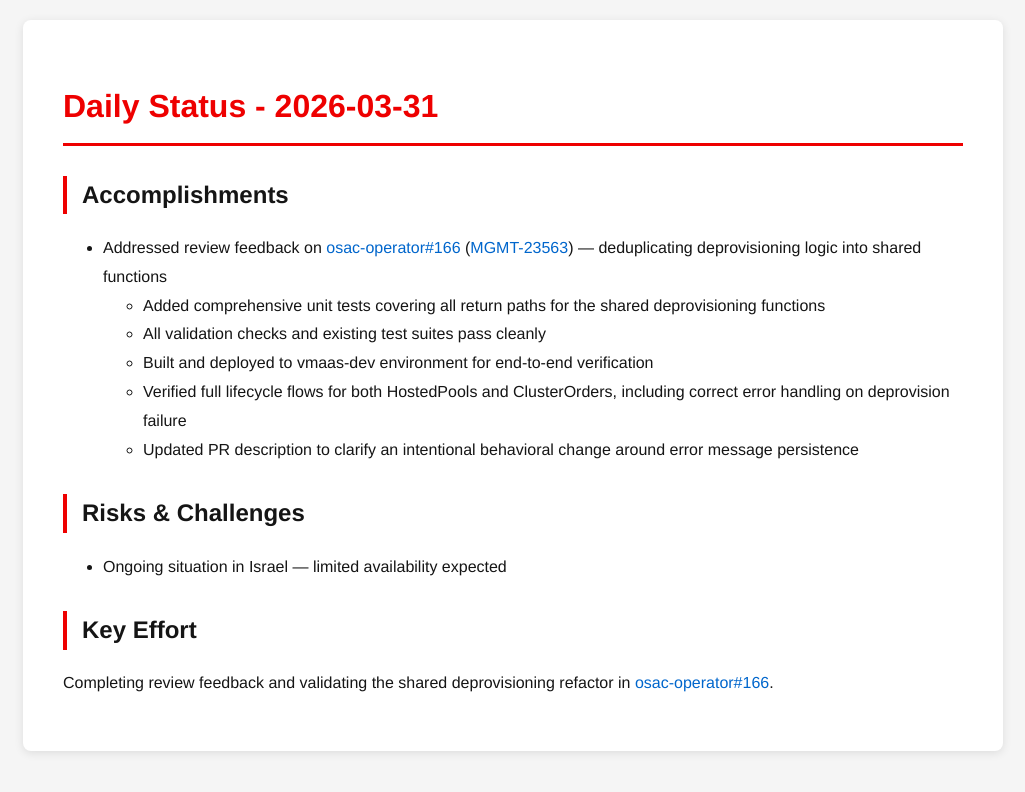
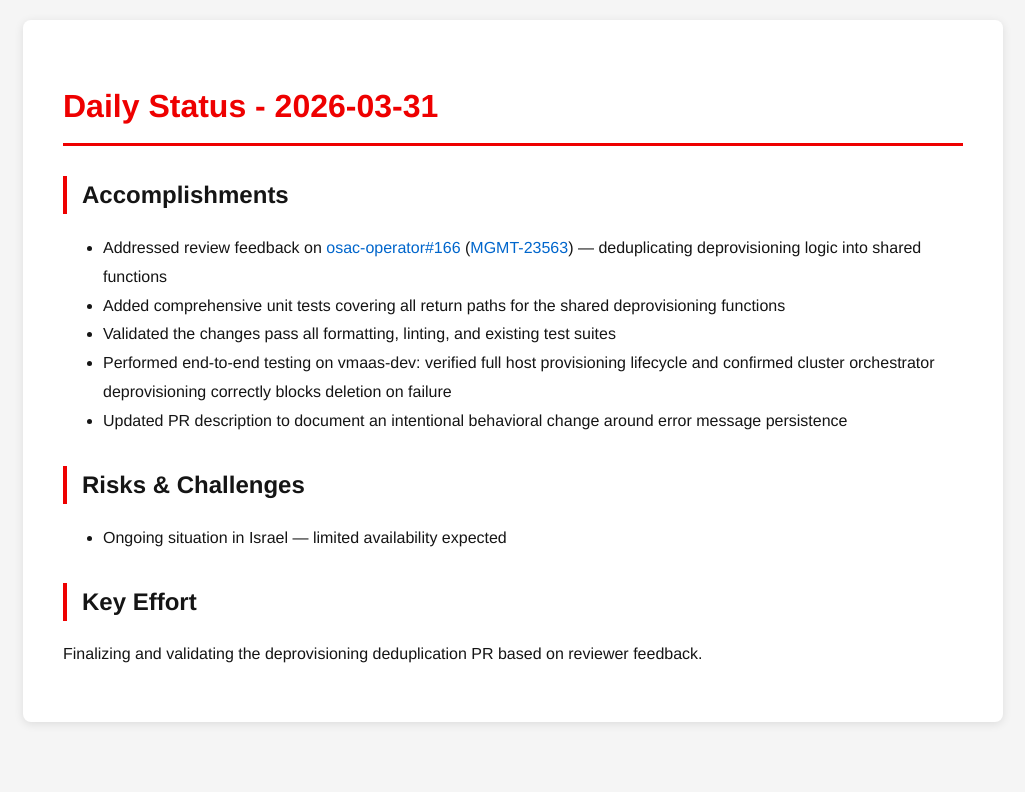
Before and after one commit to tzvatot/daily-status, a Jekyll site: the page built from 2026-03-31.md, in a window 1280 px wide. Shown: the top 792 px of the page, without its empty margins (127-1152 px from the left). Built offline with Jekyll 4.4.1, drawn with Linux system fonts in a browser that asks for light colours.

Commit message:
Daily status update - 2026-03-31

```diff
--- a/2026-03-31.md
+++ b/2026-03-31.md
@@ -8,14 +8,13 @@ date: 2026-03-31
 
 ## Accomplishments
 - Addressed review feedback on [osac-operator#166](https://github.com/osac-project/osac-operator/pull/166) ([MGMT-23563](https://issues.redhat.com/browse/MGMT-23563)) — deduplicating deprovisioning logic into shared functions
-  - Added comprehensive unit tests covering all return paths for the shared deprovisioning functions
-  - All validation checks and existing test suites pass cleanly
-  - Built and deployed to vmaas-dev environment for end-to-end verification
-  - Verified full lifecycle flows for both HostedPools and ClusterOrders, including correct error handling on deprovision failure
-  - Updated PR description to clarify an intentional behavioral change around error message persistence
+- Added comprehensive unit tests covering all return paths for the shared deprovisioning functions
+- Validated the changes pass all formatting, linting, and existing test suites
+- Performed end-to-end testing on vmaas-dev: verified full host provisioning lifecycle and confirmed cluster orchestrator deprovisioning correctly blocks deletion on failure
+- Updated PR description to document an intentional behavioral change around error message persistence
 
 ## Risks & Challenges
 - Ongoing situation in Israel — limited availability expected
 
 ## Key Effort
-Completing review feedback and validating the shared deprovisioning refactor in [osac-operator#166](https://github.com/osac-project/osac-operator/pull/166).
+Finalizing and validating the deprovisioning deduplication PR based on reviewer feedback.
```
